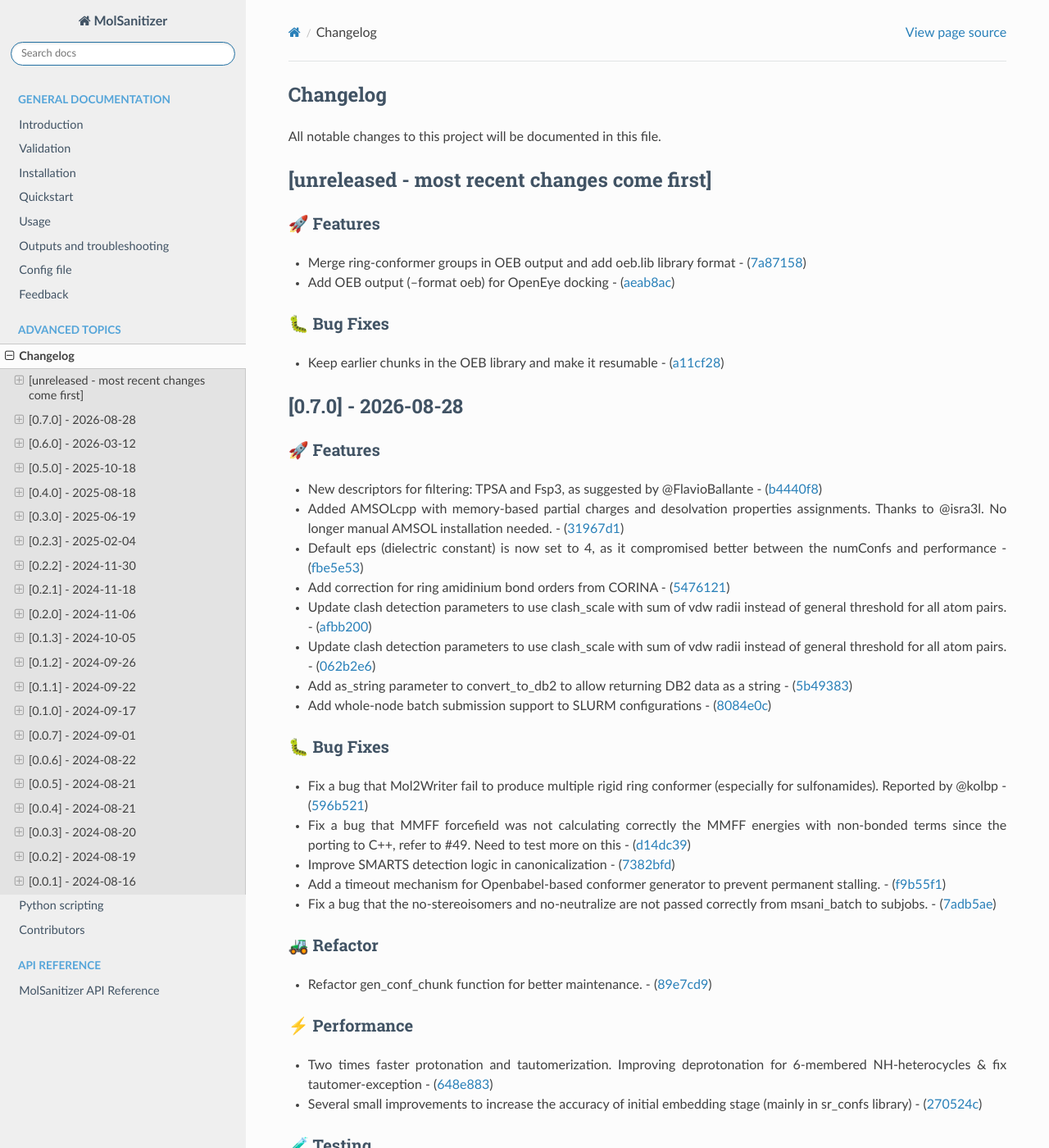
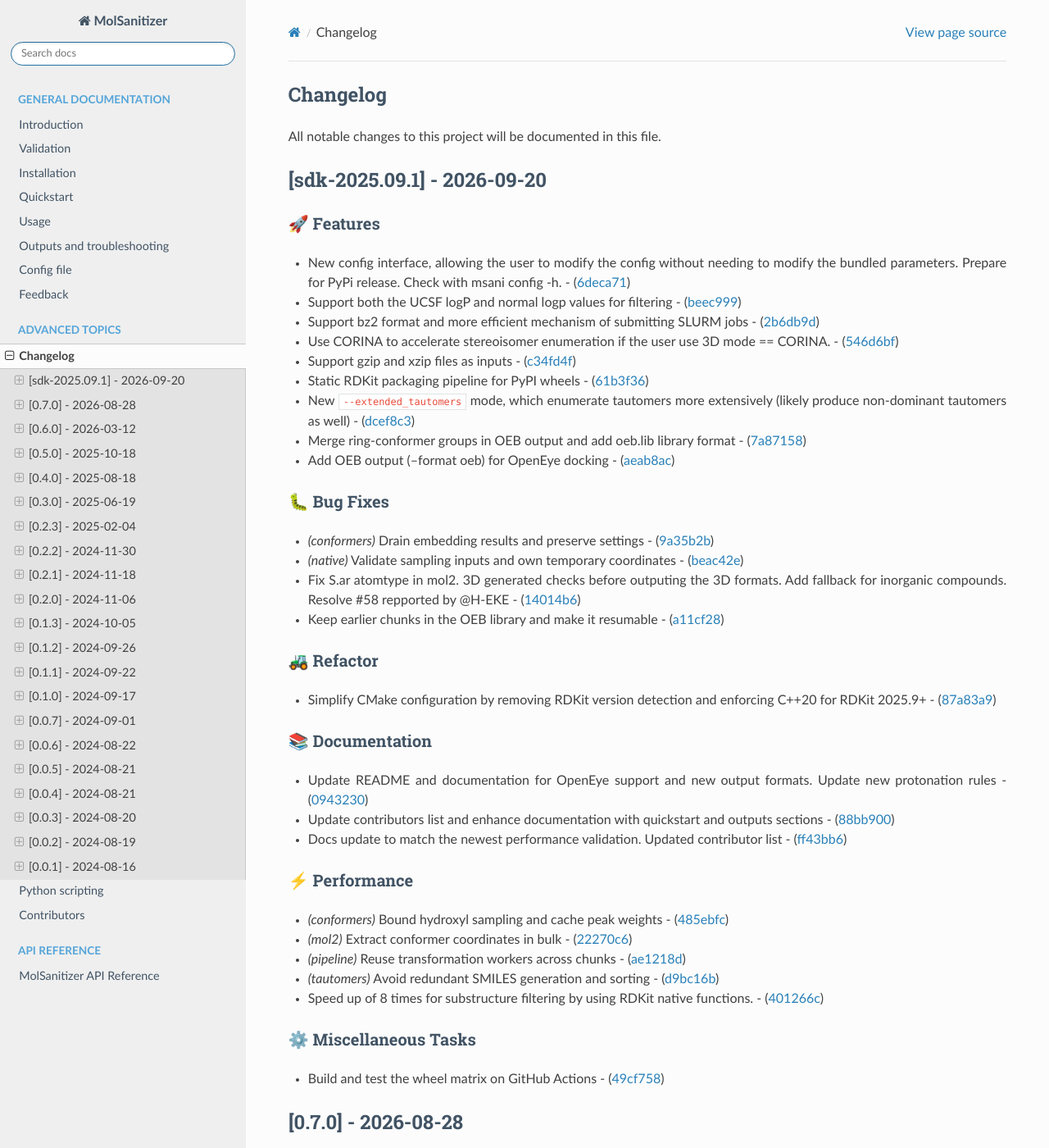
Before and after one commit to Carlssonlab/MolSanitizer, a Sphinx documentation site: the page built from docs/source/changes.rst, in a window 1280 px wide and 1400 px high. Shown: the whole window at 82% size. Built offline with Sphinx 7.4.7 and the Read the Docs theme 3.1.0, drawn with Linux system fonts in a browser that asks for light colours.

Commit message:
Update changelog for tag main

```diff
--- a/docs/source/changes.rst
+++ b/docs/source/changes.rst
@@ -3,12 +3,31 @@ Changelog
 
 All notable changes to this project will be documented in this file.
 
-[unreleased - most recent changes come first]
----------------------------------------------
+[sdk-2025.09.1] - 2026-09-20
+----------------------------
 
 🚀 Features
 ~~~~~~~~~~~
 
+-  New config interface, allowing the user to modify the config without
+   needing to modify the bundled parameters. Prepare for PyPi release.
+   Check with msani config -h. -
+   (`6deca71 <https://github.com/phonglam3103/MolSanitizer/commit/6deca71332d0cfdfac634b38f6a5b7a52317e40b>`__)
+-  Support both the UCSF logP and normal logp values for filtering -
+   (`beec999 <https://github.com/phonglam3103/MolSanitizer/commit/beec9993548cd523969bbd1200046e92abefc786>`__)
+-  Support bz2 format and more efficient mechanism of submitting SLURM
+   jobs -
+   (`2b6db9d <https://github.com/phonglam3103/MolSanitizer/commit/2b6db9dc181a7bcdb8428b13030b8ebdf75f0607>`__)
+-  Use CORINA to accelerate stereoisomer enumeration if the user use 3D
+   mode == CORINA. -
+   (`546d6bf <https://github.com/phonglam3103/MolSanitizer/commit/546d6bff9961c8875f75bede4cd25b50a26ab629>`__)
+-  Support gzip and xzip files as inputs -
+   (`c34fd4f <https://github.com/phonglam3103/MolSanitizer/commit/c34fd4f68d1bbf1fc3dc6d73e88d6b67a8d91c67>`__)
+-  Static RDKit packaging pipeline for PyPI wheels -
+   (`61b3f36 <https://github.com/phonglam3103/MolSanitizer/commit/61b3f3616c6dfe6a69afade752a341050ef09b46>`__)
+-  New ``--extended_tautomers`` mode, which enumerate tautomers more
+   extensively (likely produce non-dominant tautomers as well) -
+   (`dcef8c3 <https://github.com/phonglam3103/MolSanitizer/commit/dcef8c369eb2cfe71144f9d58febc638b1222792>`__)
 -  Merge ring-conformer groups in OEB output and add oeb.lib library
    format -
    (`7a87158 <https://github.com/phonglam3103/MolSanitizer/commit/7a87158ee88d3d84ca0c8d56871175cdd2e248cb>`__)
@@ -18,8 +37,57 @@ All notable changes to this project will be documented in this file.
 🐛 Bug Fixes
 ~~~~~~~~~~~~
 
+-  *(conformers)* Drain embedding results and preserve settings -
+   (`9a35b2b <https://github.com/phonglam3103/MolSanitizer/commit/9a35b2b7b390c7cc544f7c7f206969abb3b25ce7>`__)
+-  *(native)* Validate sampling inputs and own temporary coordinates -
+   (`beac42e <https://github.com/phonglam3103/MolSanitizer/commit/beac42ef709a8dd05c4256c01533b82e9c0f6dde>`__)
+-  Fix S.ar atomtype in mol2. 3D generated checks before outputing the
+   3D formats. Add fallback for inorganic compounds. Resolve #58
+   repported by @H-EKE -
+   (`14014b6 <https://github.com/phonglam3103/MolSanitizer/commit/14014b60874ac81dd7338a81b23749685e96ac08>`__)
 -  Keep earlier chunks in the OEB library and make it resumable -
    (`a11cf28 <https://github.com/phonglam3103/MolSanitizer/commit/a11cf2869b5bae8b3478f78e9277e6a82e3734fd>`__)
+
+🚜 Refactor
+~~~~~~~~~~~
+
+-  Simplify CMake configuration by removing RDKit version detection and
+   enforcing C++20 for RDKit 2025.9+ -
+   (`87a83a9 <https://github.com/phonglam3103/MolSanitizer/commit/87a83a986113489e5171c6e95dad70b863bb835e>`__)
+
+📚 Documentation
+~~~~~~~~~~~~~~~~
+
+-  Update README and documentation for OpenEye support and new output
+   formats. Update new protonation rules -
+   (`0943230 <https://github.com/phonglam3103/MolSanitizer/commit/09432301a19cdfe38c58309c5ced8b3afa7dba33>`__)
+-  Update contributors list and enhance documentation with quickstart
+   and outputs sections -
+   (`88bb900 <https://github.com/phonglam3103/MolSanitizer/commit/88bb90065a80aa26042beb07339ed21616320238>`__)
+-  Docs update to match the newest performance validation. Updated
+   contributor list -
+   (`ff43bb6 <https://github.com/phonglam3103/MolSanitizer/commit/ff43bb6b358b0538607b0cdf0c50735b713109fe>`__)
+
+⚡ Performance
+~~~~~~~~~~~~~~
+
+-  *(conformers)* Bound hydroxyl sampling and cache peak weights -
+   (`485ebfc <https://github.com/phonglam3103/MolSanitizer/commit/485ebfc0d4f1f46eec92eb346fb41412cc2eb337>`__)
+-  *(mol2)* Extract conformer coordinates in bulk -
+   (`22270c6 <https://github.com/phonglam3103/MolSanitizer/commit/22270c64c063a8a32083ac0e949f2a3878364931>`__)
+-  *(pipeline)* Reuse transformation workers across chunks -
+   (`ae1218d <https://github.com/phonglam3103/MolSanitizer/commit/ae1218d84c5d4e6303dc1ee847b8ffb49bc11714>`__)
+-  *(tautomers)* Avoid redundant SMILES generation and sorting -
+   (`d9bc16b <https://github.com/phonglam3103/MolSanitizer/commit/d9bc16b51e46d5e3f8807409c2bf4eca69d55ee2>`__)
+-  Speed up of 8 times for substructure filtering by using RDKit native
+   functions. -
+   (`401266c <https://github.com/phonglam3103/MolSanitizer/commit/401266ce034c528d1dcd1abe01ae939a3cf7257f>`__)
+
+⚙️ Miscellaneous Tasks
+~~~~~~~~~~~~~~~~~~~~~~
+
+-  Build and test the wheel matrix on GitHub Actions -
+   (`49cf758 <https://github.com/phonglam3103/MolSanitizer/commit/49cf758b5f4e50d1df7cc2fff40877271192a783>`__)
 
 [0.7.0] - 2026-08-28
 --------------------
@@ -74,11 +142,15 @@ All notable changes to this project will be documented in this file.
    correctly from msani_batch to subjobs. -
    (`7adb5ae <https://github.com/phonglam3103/MolSanitizer/commit/7adb5ae3348116d0499c34661af66c8c218c89c1>`__)
 
+.. _refactor-1:
+
 🚜 Refactor
 ~~~~~~~~~~~
 
 -  Refactor gen_conf_chunk function for better maintenance. -
    (`89e7cd9 <https://github.com/phonglam3103/MolSanitizer/commit/89e7cd93d527f361358018480442b4a0d7354166>`__)
+
+.. _performance-1:
 
 ⚡ Performance
 ~~~~~~~~~~~~~~
@@ -540,6 +612,8 @@ All notable changes to this project will be documented in this file.
    beginning. -
    (`0017709 <https://github.com/phonglam3103/MolSanitizer/commit/0017709b92af88a57aed7a13177bb9e6e5c118d0>`__)
 
+.. _documentation-1:
+
 📚 Documentation
 ~~~~~~~~~~~~~~~~
 
@@ -858,7 +932,7 @@ All notable changes to this project will be documented in this file.
    the earlier version. -
    (`e17a0a1 <https://github.com/phonglam3103/MolSanitizer/commit/e17a0a13189a3c17fcf0faf3000fd932e46dfc75>`__)
 
-.. _refactor-7:
+.. _refactor-8:
 
 🚜 Refactor
 ~~~~~~~~~~~
@@ -908,7 +982,7 @@ All notable changes to this project will be documented in this file.
    to generate DB2 files. -
    (`4b0d04b <https://github.com/phonglam3103/MolSanitizer/commit/4b0d04b56ef7b87a7c799688dcc0201655c15d2f>`__)
 
-.. _refactor-8:
+.. _refactor-9:
 
 🚜 Refactor
 ~~~~~~~~~~~
@@ -1058,7 +1132,7 @@ All notable changes to this project will be documented in this file.
 -  :bug: Fix a typo in torsion scan that crash msani -
    (`4275824 <https://github.com/phonglam3103/MolSanitizer/commit/4275824384d8567703a5234da77e015561a69e17>`__)
 
-.. _performance-7:
+.. _performance-8:
 
 ⚡ Performance
 ~~~~~~~~~~~~~~
@@ -1084,7 +1158,7 @@ All notable changes to this project will be documented in this file.
    screen to notify the user -
    (`36846e1 <https://github.com/phonglam3103/MolSanitizer/commit/36846e13334c7c290a6620aa16a0ec75f27602c0>`__)
 
-.. _performance-8:
+.. _performance-9:
 
 ⚡ Performance
 ~~~~~~~~~~~~~~
```
Also changed, not shown: other parts of docs/source/changes.rst (+16 -16 lines), CHANGELOG.md (+33 -1 lines).
